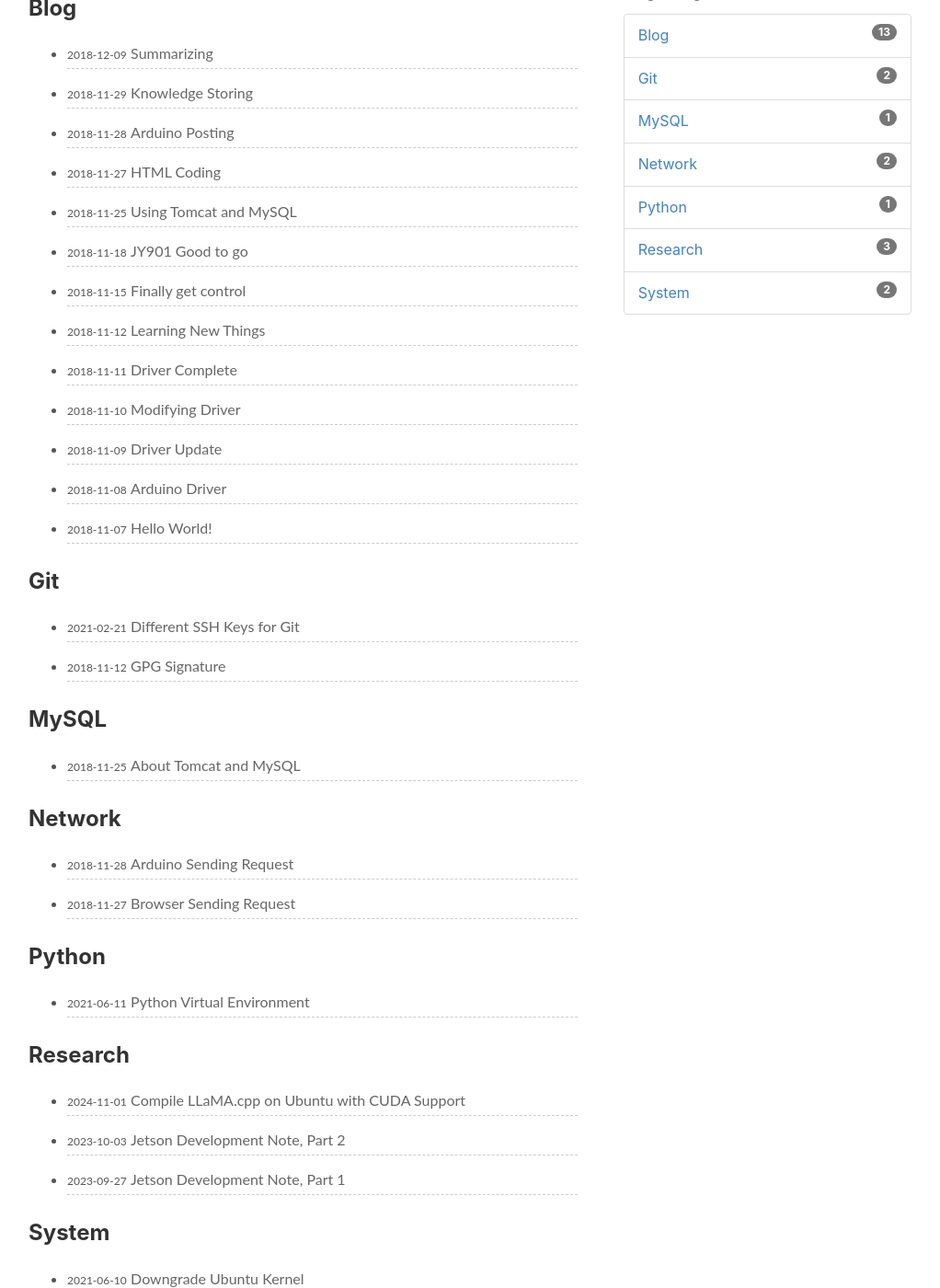
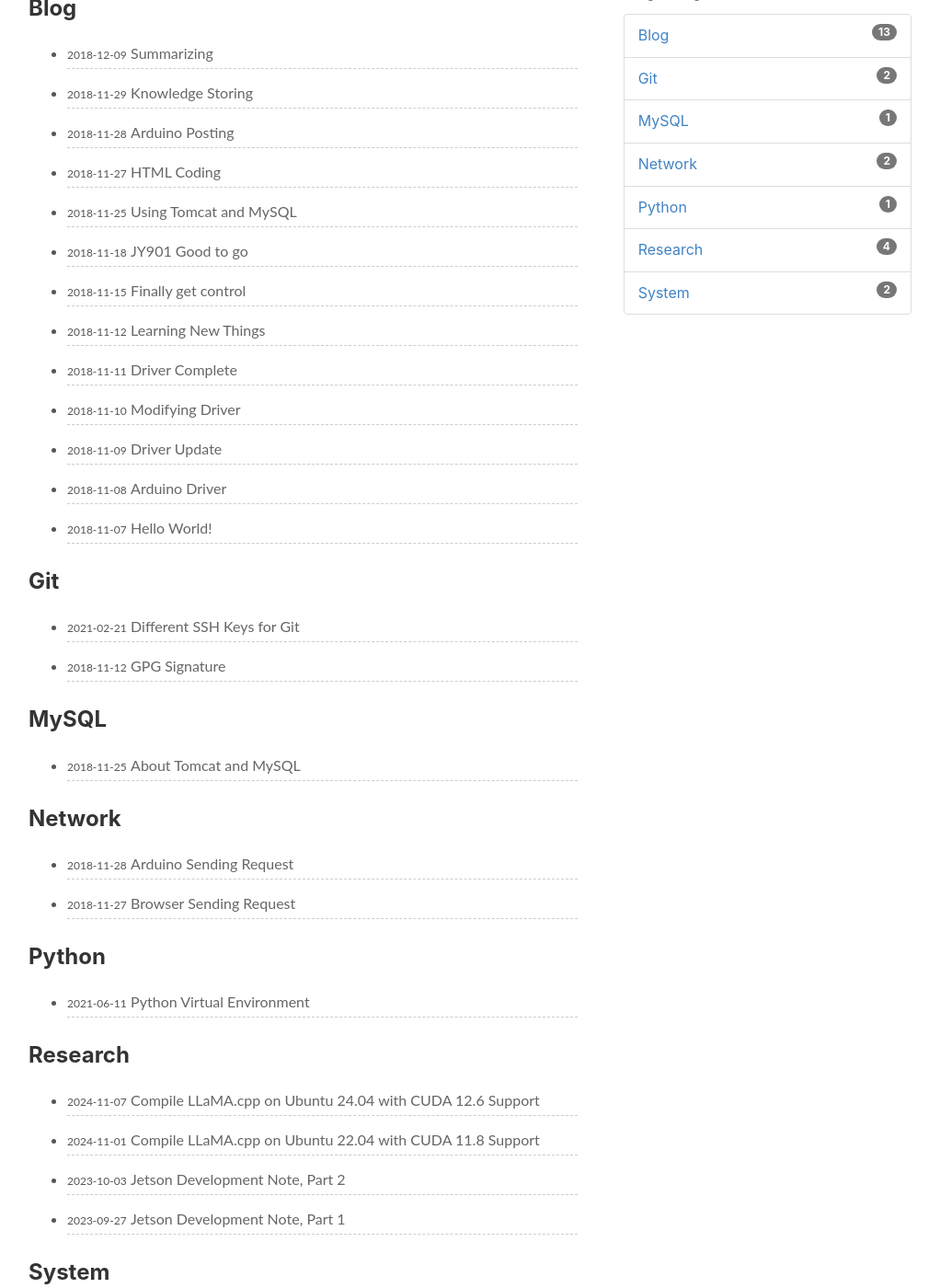
Before and after one commit to paul-tian/paul-tian.github.io, a Jekyll site: the page built from pages/categories.md, in a window 1280 px wide and 1400 px high, scrolled down 227 px. Shown: the whole window at 92% size, without its empty margins (139-1161 px from the left). Built offline with Jekyll 4.4.1, drawn with Linux system fonts in a browser that asks for light colours; a style sheet for code colours, icons or effects is not loaded; some of the changed lines change nothing that is shown.

Commit message:
Update 2024-11-07

````diff
--- a/_posts/note/2024-11-01-llama-cpp-ubuntu-22-04.md
+++ b/_posts/note/2024-11-01-llama-cpp-ubuntu-22-04.md
@@ -1,6 +1,6 @@
 ---
 layout: post
-title: Compile LLaMA.cpp on Ubuntu with CUDA Support
+title: Compile LLaMA.cpp on Ubuntu 22.04 with CUDA 11.8 Support
 categories: [Research]
 description:
 keywords: llama, ubuntu
@@ -13,7 +13,7 @@ mindmap2: false
 ---
 
 
-# Compile LLaMA.cpp on Ubuntu with CUDA Support
+# Compile LLaMA.cpp on Ubuntu 22.04 with CUDA 11.8 Support
 
 As of writing this note, the latest llama.cpp version is b3995.
 
--- /dev/null
+++ b/_posts/note/2024-11-07-llama-cpp-ubuntu-24-04.md
@@ -0,0 +1,50 @@
+---
+layout: post
+title: Compile LLaMA.cpp on Ubuntu 24.04 with CUDA 12.6 Support
+categories: [Research]
+description:
+keywords: llama, ubuntu
+mermaid: false
+sequence: false
+flow: false
+mathjax: false
+mindmap: false
+mindmap2: false
+---
+
+
+# Compile LLaMA.cpp on Ubuntu 24.04 with CUDA 12.6 Support
+
+As of writing this note, I'm using llama.cpp version b4020.
+
+In my previous [post](2024/11/01/llama-cpp-ubuntu-22-04/) I implemented LLaMA.cpp on Ubuntu 22.04 with CUDA 11,
+but the system compiler is really annoying, saying I need to adjust the link of ```gcc``` and ```g++``` frequently for different purposes.
+
+
+I then noticed LLaMA.cpp could support from a certain version, at least b4020.
+
+Thus I reinstalled my system with Ubuntu 24.04 and CUDA 12.6, the workflow is more fluent now.
+
+Here are some packages that I frequently use, thus I would like to place them here for future reference.
+
+```bash
+sudo apt update
+sudo apt install build-essential net-tools openssh-server
+sudo apt install vim screen htop git cmake ccache wget
+```
+
+I have 2 machines, one with Nvidia 3070, one with 3090, this version of cuda toolkit fits me well.
+
+```bash
+wget https://developer.download.nvidia.com/compute/cuda/12.6.2/local_installers/cuda_12.6.2_560.35.03_linux.run
+
+sudo sh cuda_12.6.2_560.35.03_linux.run
+```
+
+It comes with the driver, but the installation will be a little bit complex.
+If we are not disabling the Nouveau manually, the driver installer could help us to do so.
+It will first fail the installation, then help us to disable (check the log for confirmation), then reboot and re-run the runfile.
+
+
+
+[homepage](/)
````
